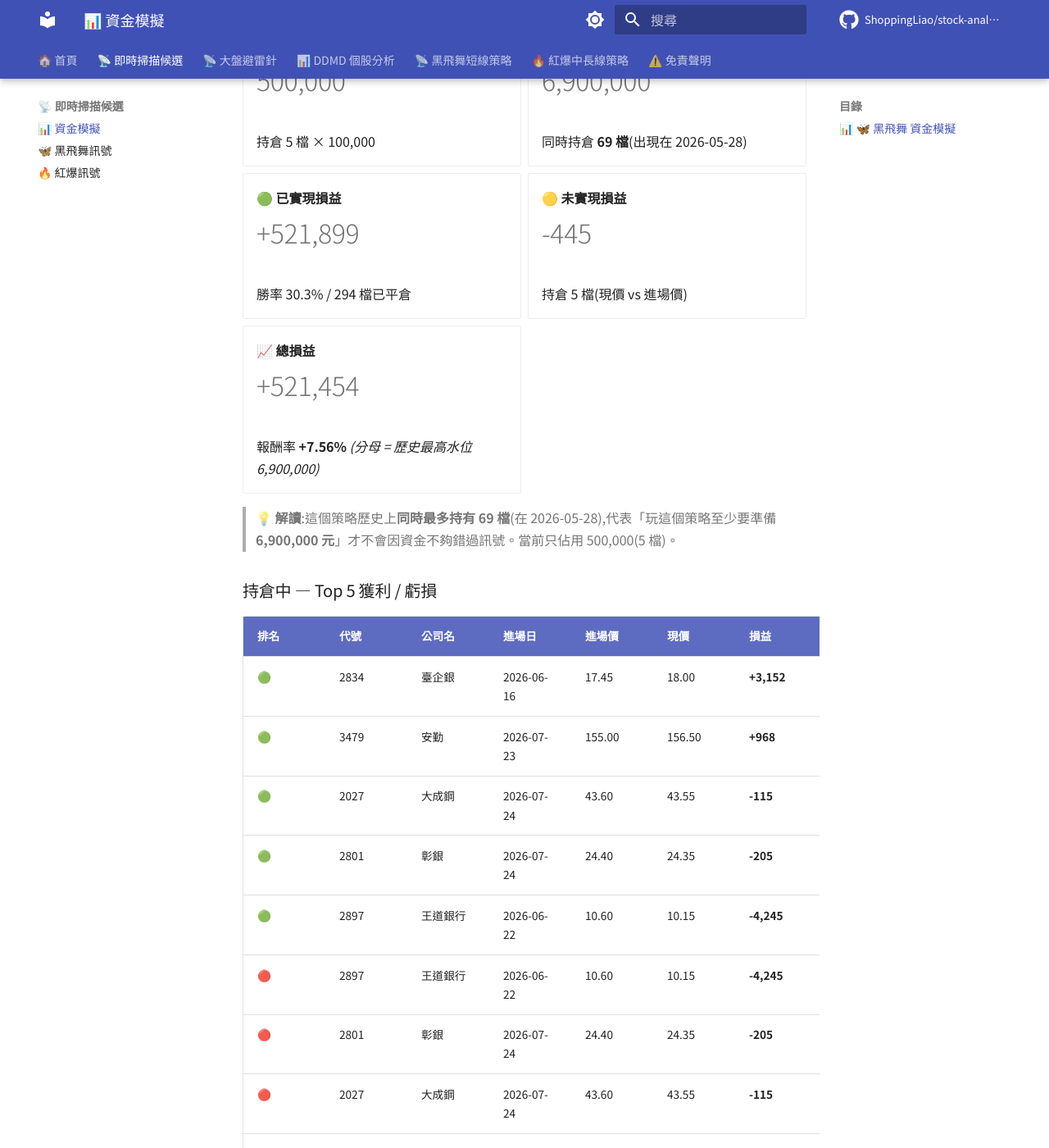
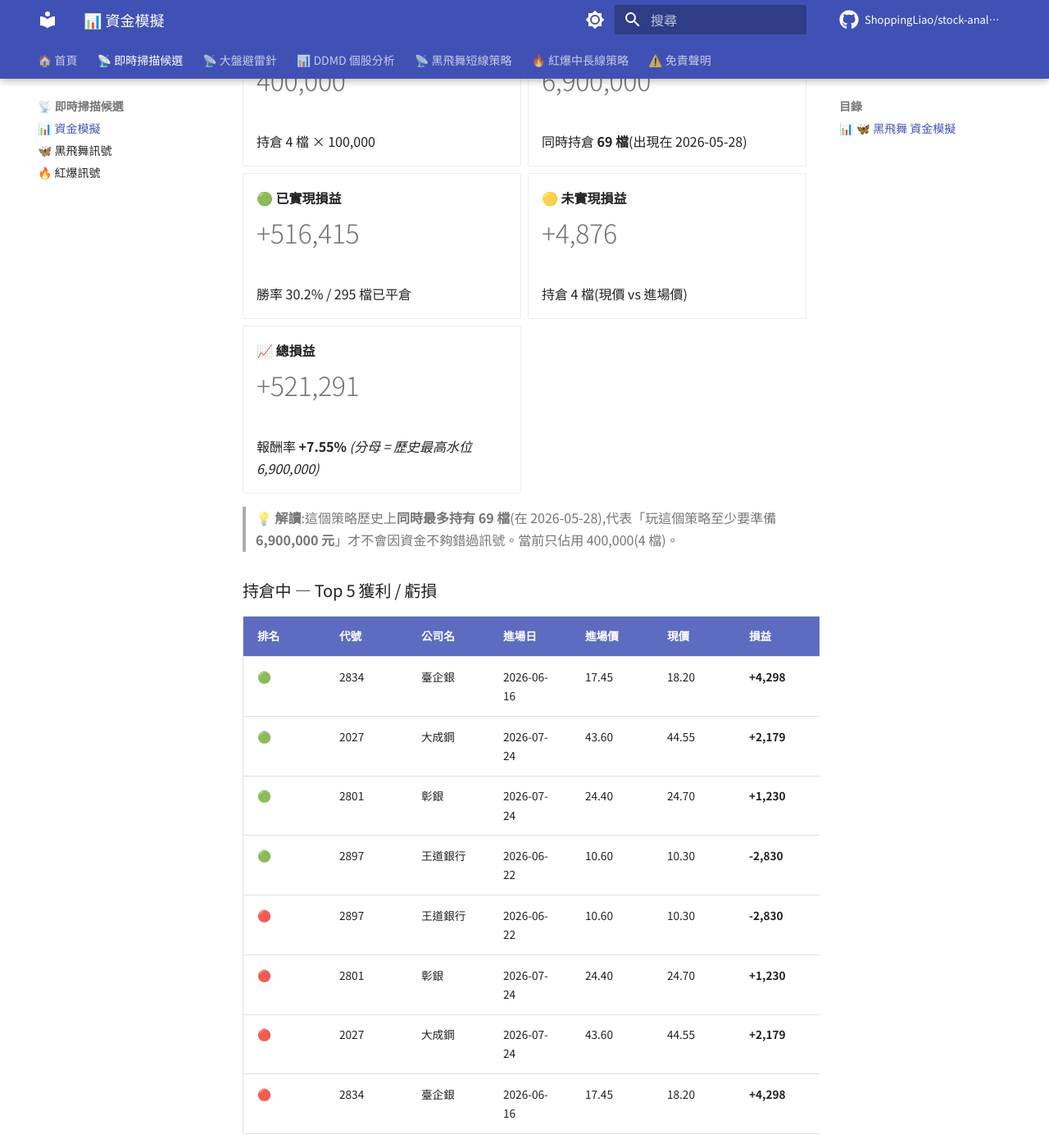
Before and after one commit to ShoppingLiao/stock-analysis-public, an MkDocs documentation site: the page built from docs/signals_capital.md, in a window 1280 px wide and 1400 px high, scrolled down 545 px. Shown: the whole window at 82% size. Built offline with MkDocs 1.6.1 and Material for MkDocs 9.7.7, drawn with Linux system fonts in a browser that asks for light colours; comment, search, counter and statistics services are not loaded; some of the changed text lies outside the part shown.

Commit message:
docs(signals): update BB + RB + capital (2026-07-27)

```diff
--- a/docs/signals_capital.md
+++ b/docs/signals_capital.md
@@ -17,9 +17,9 @@
 
 -   **💼 當前資金水位**
 
-    # 500,000
+    # 400,000
 
-    持倉 5 檔 × 100,000
+    持倉 4 檔 × 100,000
 
 -   **🌊 歷史最高水位**
 
@@ -29,40 +29,38 @@
 
 -   **🟢 已實現損益**
 
-    # +521,899
+    # +516,415
 
-    勝率 30.3% / 294 檔已平倉
+    勝率 30.2% / 295 檔已平倉
 
 -   **🟡 未實現損益**
 
-    # -445
+    # +4,876
 
-    持倉 5 檔(現價 vs 進場價)
+    持倉 4 檔(現價 vs 進場價)
 
 -   **📈 總損益**
 
-    # +521,454
+    # +521,291
 
-    報酬率 **+7.56%** _(分母 = 歷史最高水位 6,900,000)_
+    報酬率 **+7.55%** _(分母 = 歷史最高水位 6,900,000)_
 
 </div>
 
-> **💡 解讀**:這個策略歷史上**同時最多持有 69 檔**(在 2026-05-28),代表「玩這個策略至少要準備 **6,900,000 元**」才不會因資金不夠錯過訊號。當前只佔用 500,000(5 檔)。
+> **💡 解讀**:這個策略歷史上**同時最多持有 69 檔**(在 2026-05-28),代表「玩這個策略至少要準備 **6,900,000 元**」才不會因資金不夠錯過訊號。當前只佔用 400,000(4 檔)。
 
 ### 持倉中 — Top 5 獲利 / 虧損
 
 | 排名 | 代號 | 公司名 | 進場日 | 進場價 | 現價 | 損益 | 損益% |
 |------|------|--------|--------|--------|------|------|-------|
-| 🟢 | 2834 | 臺企銀 | 2026-06-16 | 17.45 | 18.00 | **+3,152** | **+3.15%** |
-| 🟢 | 3479 | 安勤 | 2026-07-23 | 155.00 | 156.50 | **+968** | **+0.97%** |
-| 🟢 | 2027 | 大成鋼 | 2026-07-24 | 43.60 | 43.55 | **-115** | **-0.11%** |
-| 🟢 | 2801 | 彰銀 | 2026-07-24 | 24.40 | 24.35 | **-205** | **-0.20%** |
-| 🟢 | 2897 | 王道銀行 | 2026-06-22 | 10.60 | 10.15 | **-4,245** | **-4.25%** |
-| 🔴 | 2897 | 王道銀行 | 2026-06-22 | 10.60 | 10.15 | **-4,245** | **-4.25%** |
-| 🔴 | 2801 | 彰銀 | 2026-07-24 | 24.40 | 24.35 | **-205** | **-0.20%** |
-| 🔴 | 2027 | 大成鋼 | 2026-07-24 | 43.60 | 43.55 | **-115** | **-0.11%** |
-| 🔴 | 3479 | 安勤 | 2026-07-23 | 155.00 | 156.50 | **+968** | **+0.97%** |
-| 🔴 | 2834 | 臺企銀 | 2026-06-16 | 17.45 | 18.00 | **+3,152** | **+3.15%** |
+| 🟢 | 2834 | 臺企銀 | 2026-06-16 | 17.45 | 18.20 | **+4,298** | **+4.30%** |
+| 🟢 | 2027 | 大成鋼 | 2026-07-24 | 43.60 | 44.55 | **+2,179** | **+2.18%** |
+| 🟢 | 2801 | 彰銀 | 2026-07-24 | 24.40 | 24.70 | **+1,230** | **+1.23%** |
+| 🟢 | 2897 | 王道銀行 | 2026-06-22 | 10.60 | 10.30 | **-2,830** | **-2.83%** |
+| 🔴 | 2897 | 王道銀行 | 2026-06-22 | 10.60 | 10.30 | **-2,830** | **-2.83%** |
+| 🔴 | 2801 | 彰銀 | 2026-07-24 | 24.40 | 24.70 | **+1,230** | **+1.23%** |
+| 🔴 | 2027 | 大成鋼 | 2026-07-24 | 43.60 | 44.55 | **+2,179** | **+2.18%** |
+| 🔴 | 2834 | 臺企銀 | 2026-06-16 | 17.45 | 18.20 | **+4,298** | **+4.30%** |
 
 !!! info "⚠️ 資金模擬說明"
     每檔固定投入 **100,000 元**(教育性質,實際操作會依 TDMD 評分動態調整部位)。
@@ -115,16 +113,16 @@
 
 | 排名 | 代號 | 公司名 | 進場日 | 進場價 | 現價 | 損益 | 損益% |
 |------|------|--------|--------|--------|------|------|-------|
-| 🟢 | 6182 | 合晶 | 2026-05-08 | 56.90 | 114.00 | **+100,351** | **+100.35%** |
-| 🟢 | 6834 | 天二科技 | 2026-05-08 | 48.10 | 90.10 | **+87,318** | **+87.32%** |
-| 🟢 | 4707 | 磐亞 | 2026-06-03 | 19.80 | 35.30 | **+78,283** | **+78.28%** |
-| 🟢 | 2302 | 麗正 | 2026-05-13 | 26.00 | 43.00 | **+65,385** | **+65.38%** |
-| 🟢 | 2478 | 大毅 | 2026-05-07 | 80.10 | 131.50 | **+64,170** | **+64.17%** |
-| 🔴 | 6488 | 環球晶 | 2026-07-14 | 1515.00 | 1030.00 | **-32,013** | **-32.01%** |
+| 🟢 | 6182 | 合晶 | 2026-05-08 | 56.90 | 116.00 | **+103,866** | **+103.87%** |
+| 🟢 | 6834 | 天二科技 | 2026-05-08 | 48.10 | 91.40 | **+90,021** | **+90.02%** |
+| 🟢 | 6432 | 今展科 | 2026-05-12 | 47.30 | 76.30 | **+61,311** | **+61.31%** |
+| 🟢 | 4707 | 磐亞 | 2026-06-03 | 19.80 | 31.80 | **+60,606** | **+60.61%** |
+| 🟢 | 2478 | 大毅 | 2026-05-07 | 80.10 | 128.50 | **+60,424** | **+60.42%** |
+| 🔴 | 6488 | 環球晶 | 2026-07-14 | 1515.00 | 1065.00 | **-29,703** | **-29.70%** |
 | 🔴 | 6156 | 松上 | 2026-07-02 | 32.00 | 22.70 | **-29,062** | **-29.06%** |
-| 🔴 | 6129 | 普誠 | 2026-07-06 | 20.85 | 15.00 | **-28,058** | **-28.06%** |
-| 🔴 | 3066 | 李洲 | 2026-07-07 | 30.20 | 22.50 | **-25,497** | **-25.50%** |
-| 🔴 | 5488 | 松普 | 2026-07-13 | 17.80 | 13.65 | **-23,315** | **-23.31%** |
+| 🔴 | 6129 | 普誠 | 2026-07-06 | 20.85 | 14.80 | **-29,017** | **-29.02%** |
+| 🔴 | 3066 | 李洲 | 2026-07-07 | 30.20 | 22.25 | **-26,325** | **-26.32%** |
+| 🔴 | 5488 | 松普 | 2026-07-13 | 17.80 | 13.35 | **-25,000** | **-25.00%** |
 
 !!! info "⚠️ 資金模擬說明"
     每檔固定投入 **100,000 元**(教育性質,實際操作會依 TDMD 評分動態調整部位)。
@@ -139,9 +137,9 @@
 
 -   **💼 當前資金水位**
 
-    # 9,300,000
+    # 9,200,000
 
-    BB 500,000 + RB 8,800,000
+    BB 400,000 + RB 8,800,000
 
 -   **🌊 兩策略歷史最高水位**
 
@@ -151,21 +149,21 @@
 
 -   **🟢 已實現損益**
 
-    # -19,214
+    # -24,698
 
-    BB +521,899 + RB -541,113
+    BB +516,415 + RB -541,113
 
 -   **🟡 未實現損益**
 
-    # +733,970
+    # +504,528
 
-    BB -445 + RB +734,415
+    BB +4,876 + RB +499,652
 
 -   **📈 總損益**
 
-    # +714,756
+    # +479,830
 
-    報酬率 **+3.13%** _(分母 = 兩策略歷史最高水位)_
+    報酬率 **+2.10%** _(分母 = 兩策略歷史最高水位)_
 
 </div>
 
```
Also changed, not shown: other parts of docs/signals_capital.md (+4 -4 lines), docs/signals_black_butterfly.md (+5 -14 lines).
